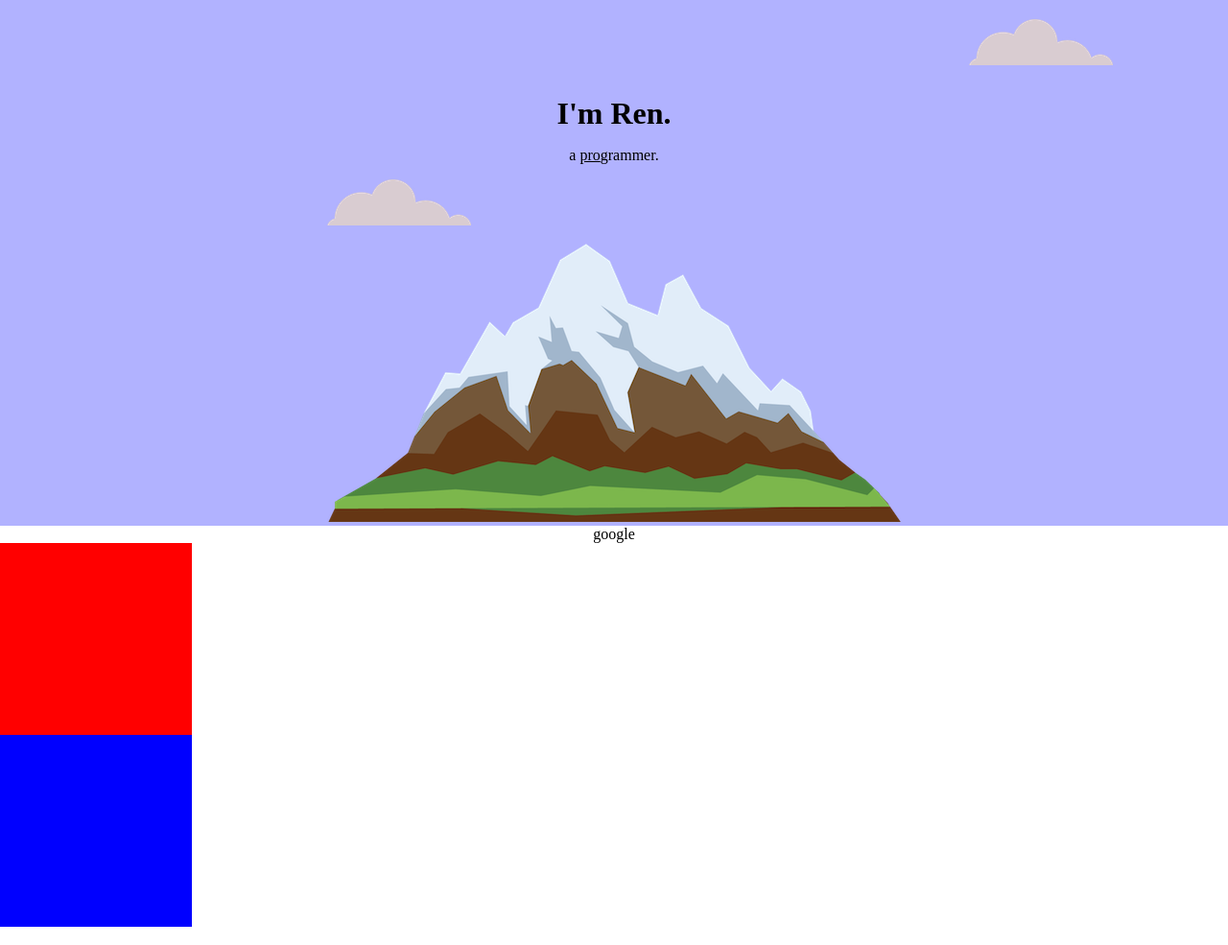
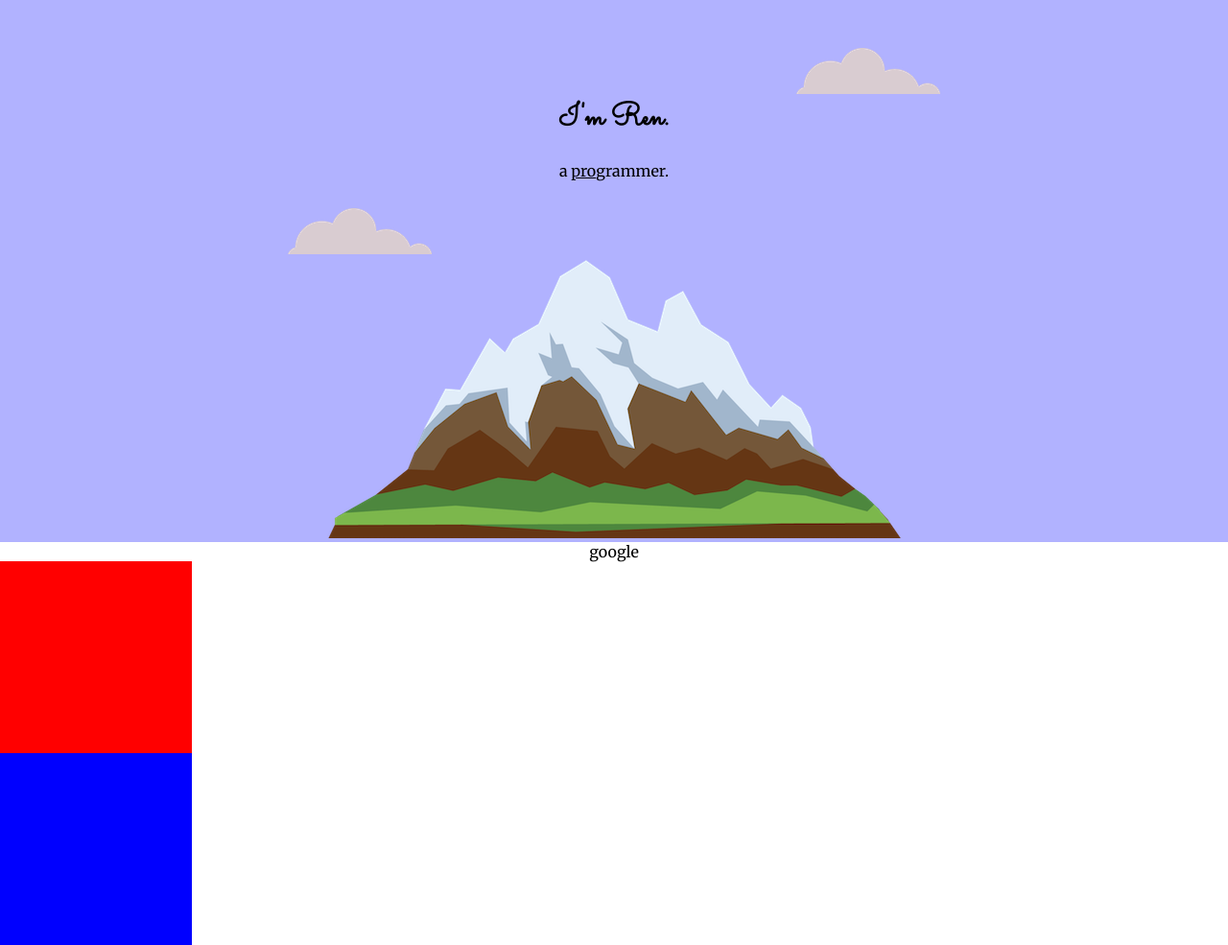
Before and after one commit to Discoveren/Porfolio-udemy-practice, a plain HTML site: page index.html in a window 1280 px wide. Shown: the whole page at 96% size. Drawn offline with Linux system fonts and the light colour scheme.

Commit message:
Assigned fonts for different section of the website

```diff
--- a/css/styles.css
+++ b/css/styles.css
@@ -1,18 +1,24 @@
 body {
     margin: 0;
     text-align: center;
-
+    font-family: 'Merriweather', serif;
 }
 
 h1 {
-    width: 10%;
-    margin: 0 auto;
-    display: inline;
+   margin-top: 0;
+   font-family: 'Sacramento', cursive;
 }
+
+
+h2, h3 {
+    font-family: 'Montserrat', sans-serif;
+ }
+
 
 .top-container {
     background-color: #B1B2FF;
     padding-top: 100px;
+    position: relative;
 }
 
 .middle-container {
@@ -33,10 +39,12 @@ h1 {
 
 .top-cloud {
     position:absolute;
-    top: 20px;
-    right: 120px;
+   right: 300px;
+   top:50px;
 }
 
 .bottom-cloud {
     position: absolute;
+    left: 300px;
+    bottom: 300px;
 }
--- a/index.html
+++ b/index.html
@@ -7,6 +7,7 @@
     <title>Discoveren</title>
     <link rel="stylesheet" href="./css/styles.css">
     <link rel="icon" href="favicon.ico">
+    <link rel="preconnect" href="https://fonts.googleapis.com"><link rel="preconnect" href="https://fonts.gstatic.com" crossorigin><link href="https://fonts.googleapis.com/css2?family=Merriweather&family=Montserrat&family=Sacramento&display=swap" rel="stylesheet">
 </head>
 <body>
 <div class="top-container">
```
